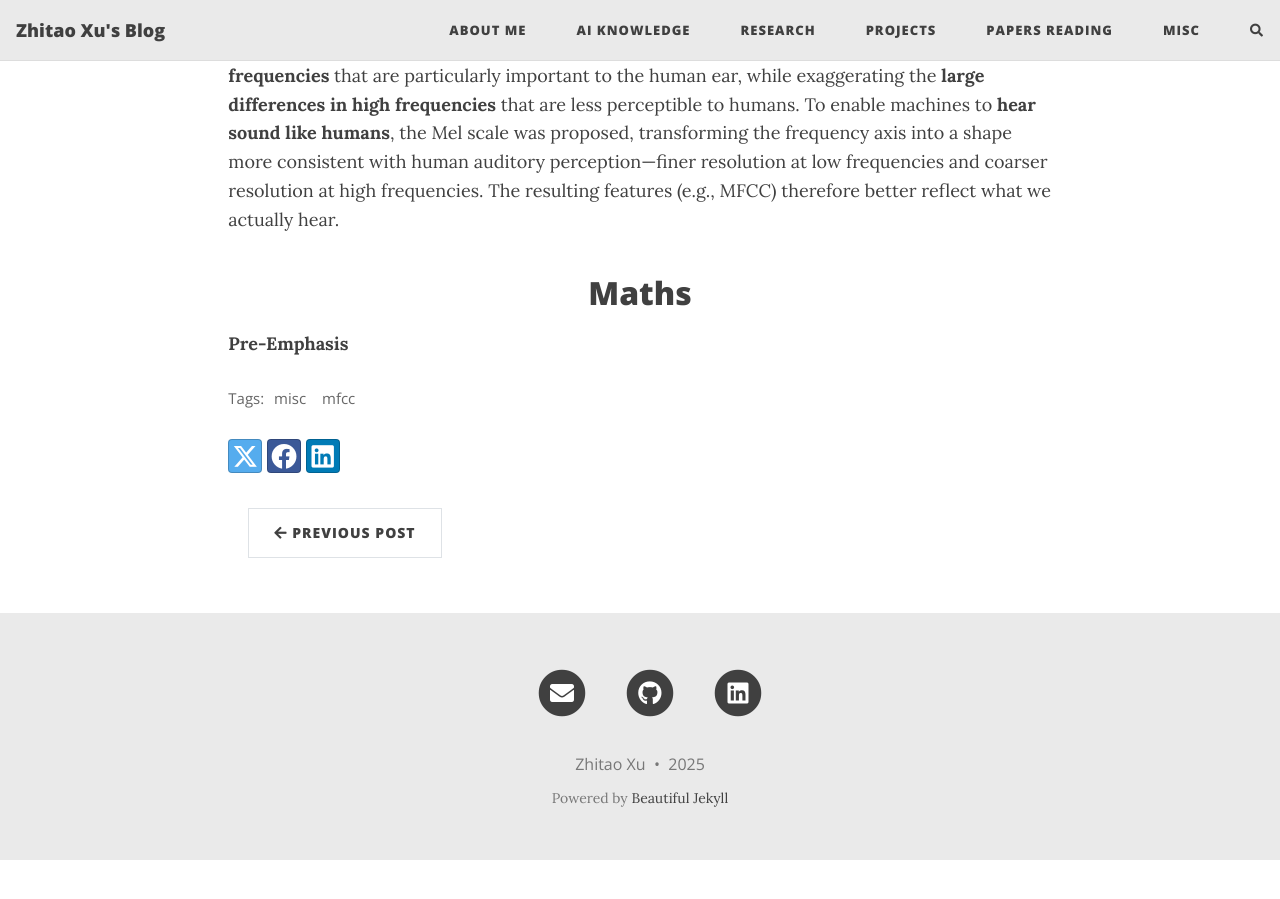
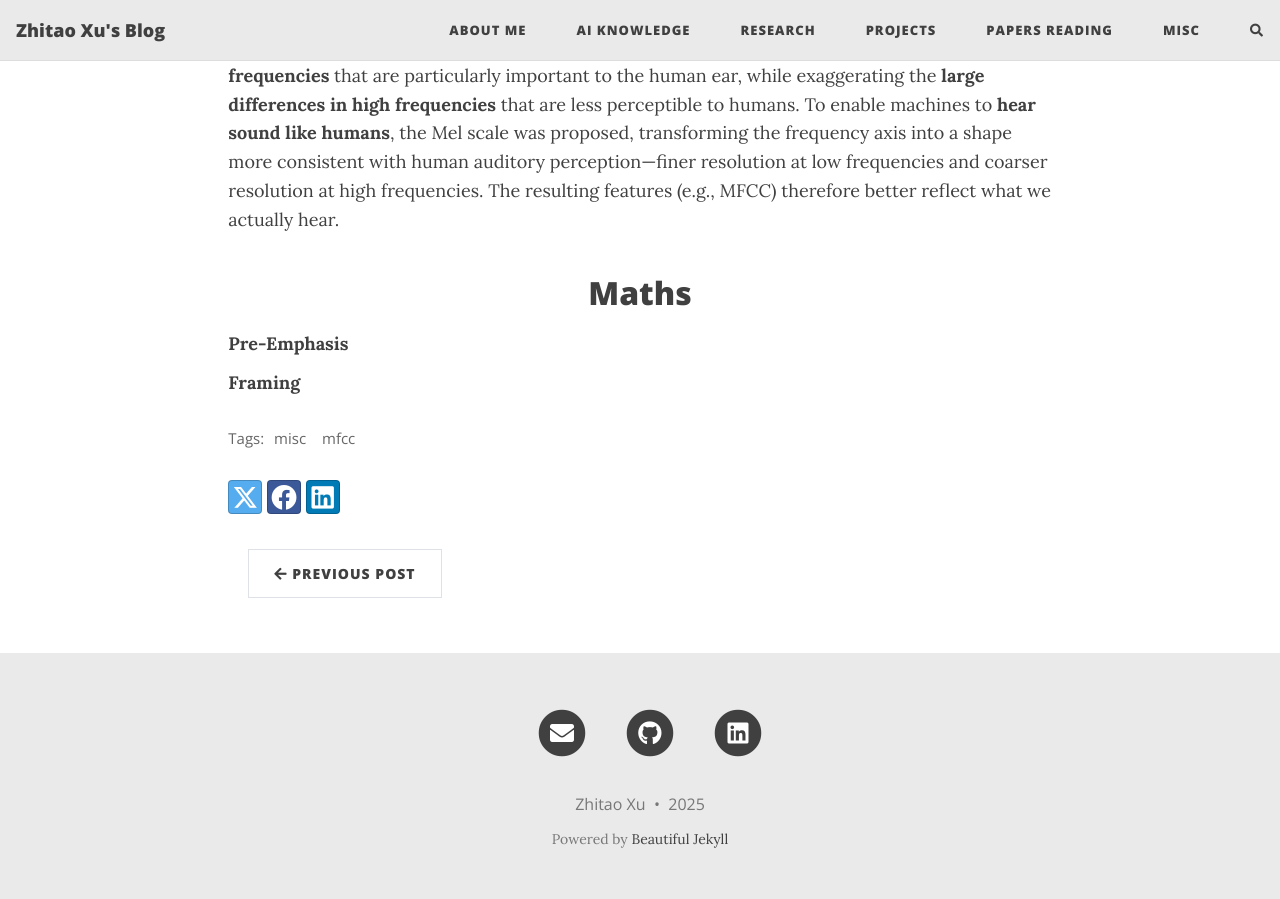
Before and after one commit to HerrXu01/herrxu01.github.io, a Jekyll site: the page built from misc/_posts/2025-03-07-About-MFCC.md, in a window 1280 px wide and 900 px high, scrolled down 611 px. Built offline with Jekyll 4.4.1, drawn with Linux system fonts in a browser that asks for light colours; comment, search, counter and statistics services are not loaded; before the commit the page ends 1471 px from its top, so only the background shows below that.

Commit message:
update mfcc post

```diff
--- a/misc/_posts/2025-03-07-About-MFCC.md
+++ b/misc/_posts/2025-03-07-About-MFCC.md
@@ -15,3 +15,5 @@ This phenomenon occurs because our perception of pitch is not based on the absol
 ## Maths
 
 1. **Pre-Emphasis**
+
+2. **Framing**
```
